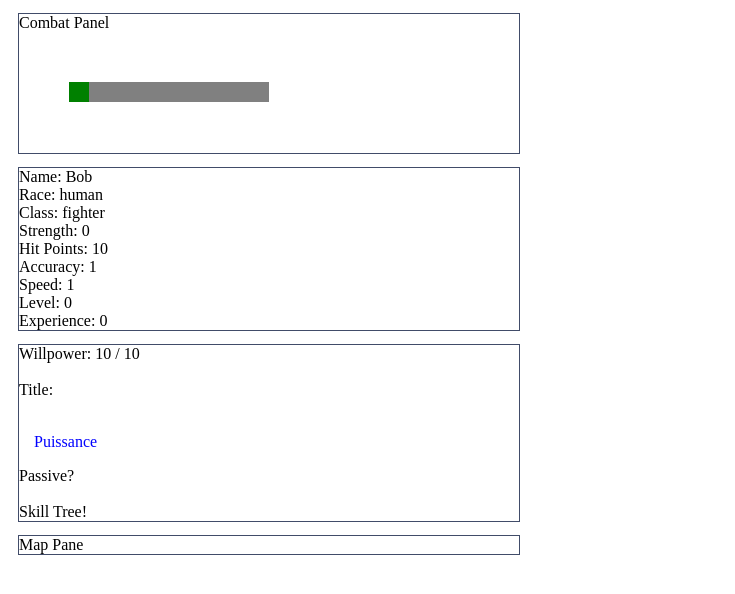
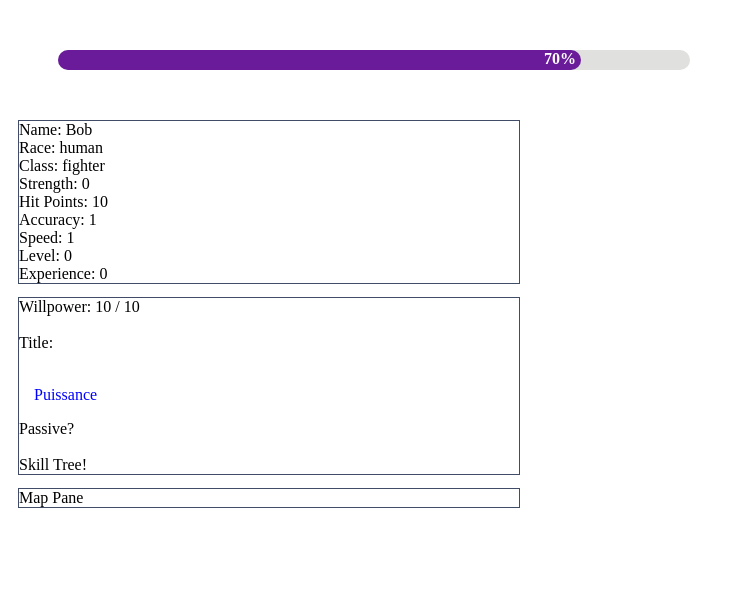
Before and after one commit to theofficetroll/weapons-incremental, a React app: page / in a window 1280 px wide. Shown: the top 594 px of the page, without its empty margins (0-735 px from the left). Built offline with nearby package versions, Linux system fonts and the light colour scheme.

Commit message:
Built progress bar template with a random value being sent to it every second by Combat component to test.

```diff
--- a/src/components/combat.jsx
+++ b/src/components/combat.jsx
@@ -1,24 +1,60 @@
-import React from 'react';
+import React, { useState, useEffect } from 'react';
 import ProgressBar from './progressBar.jsx';
 
 // This handles the combat screen for the game
 // Will show wielder and opponent
 // This will contain all timing?
 
-class Combat extends React.Component {
-  constructor (props) {
-    super (props);
+function Combat() {
+  const [completed, setCompleted] = useState(0);
+
+  const combatStyles = {
+    textAlign: 'center',
+    width: '50%',
   }
 
-  render () {
-    return (
-      <div className="combat">
-        Combat Panel
-        <br />
-        <ProgressBar bgcolor='#6a1b9a' completed='10' />
-      </div>
-    )
-  }
+  useEffect(() => {
+    setInterval(() => setCompleted(Math.floor(Math.random() * 100) + 1), 1000);
+  }, []);
+
+  return (
+    <div style={combatStyles} className="Combat">
+      <ProgressBar bgcolor={"#6a1b9a"} completed={completed} />
+    </div>
+  );
 }
 
+
+// const Combat = props => {
+//   // const { wielder, opponent, weapon } = props;
+
+//   const [ wielderProgress, opponentProgress ] = useState(0);
+
+
+
+//   useEffect(() => {
+//     const interval = setInterval(() => {
+//       updateValue(oldValue => {
+//         const newValue = oldValue + 10;
+
+//         if (newValue === 100) {
+//           // Trigger attack
+//           // Then reset interval
+//           clearInterval(interval);
+//         }
+//         return newValue;
+//       });
+//     }, 1000);
+//   }, []);
+
+//   return (
+//     <div className="combat">
+//       Combat Panel
+//       <br />
+//       Wielder Progress Bar:
+//       <ProgressBar bgcolor='#6a1b9a' completed={completed} />
+//     </div>
+//   )
+// }
+
 export default Combat;
--- a/src/components/progressBar.jsx
+++ b/src/components/progressBar.jsx
@@ -2,8 +2,37 @@ import React from 'react';
 
 const ProgressBar = (props) => {
   const {bgcolor, completed } = props;
+
+  const containerStyles = {
+    height: 20,
+    width: '100%',
+    backgroundColor: "#e0e0de",
+    borderRadius: 50,
+    margin: 50,
+  }
+
+  const fillerStyles = {
+    height: '100%',
+    width: `${completed}%`,
+    backgroundColor: bgcolor,
+    transition: 'width 1s ease-in-out',
+    borderRadius: 'inherit',
+    textAlign: 'right',
+  }
+
+  const labelStyles = {
+    padding: 5,
+    color: 'white',
+    fontWeight: 'bold',
+  }
+
   return (
-    <progress className='progress-bar' value={completed} max='100' />
+    // <progress className='progress-bar' value={completed} max='100' />
+    <div style={containerStyles}>
+      <div style={fillerStyles}>
+        <span style={labelStyles}>{`${completed}%`}</span>
+      </div>
+    </div>
   )
 }
 
```
